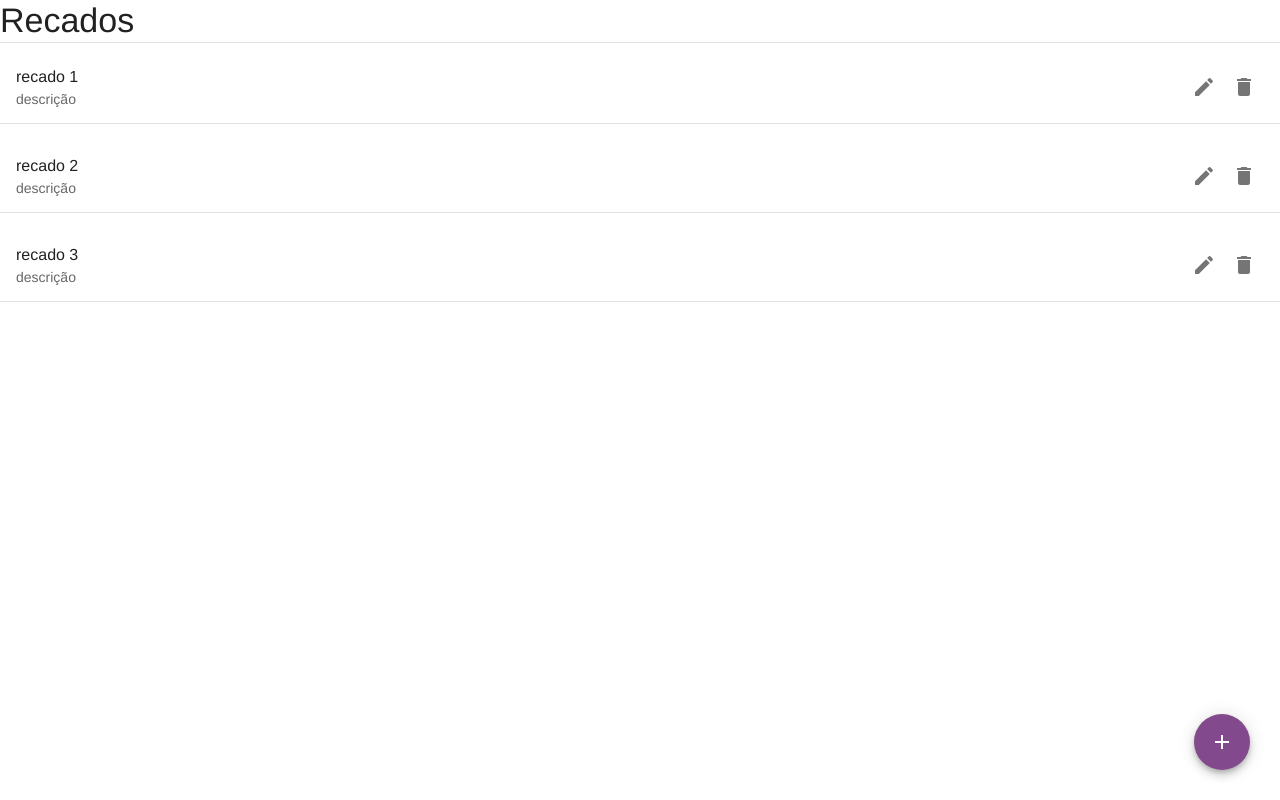
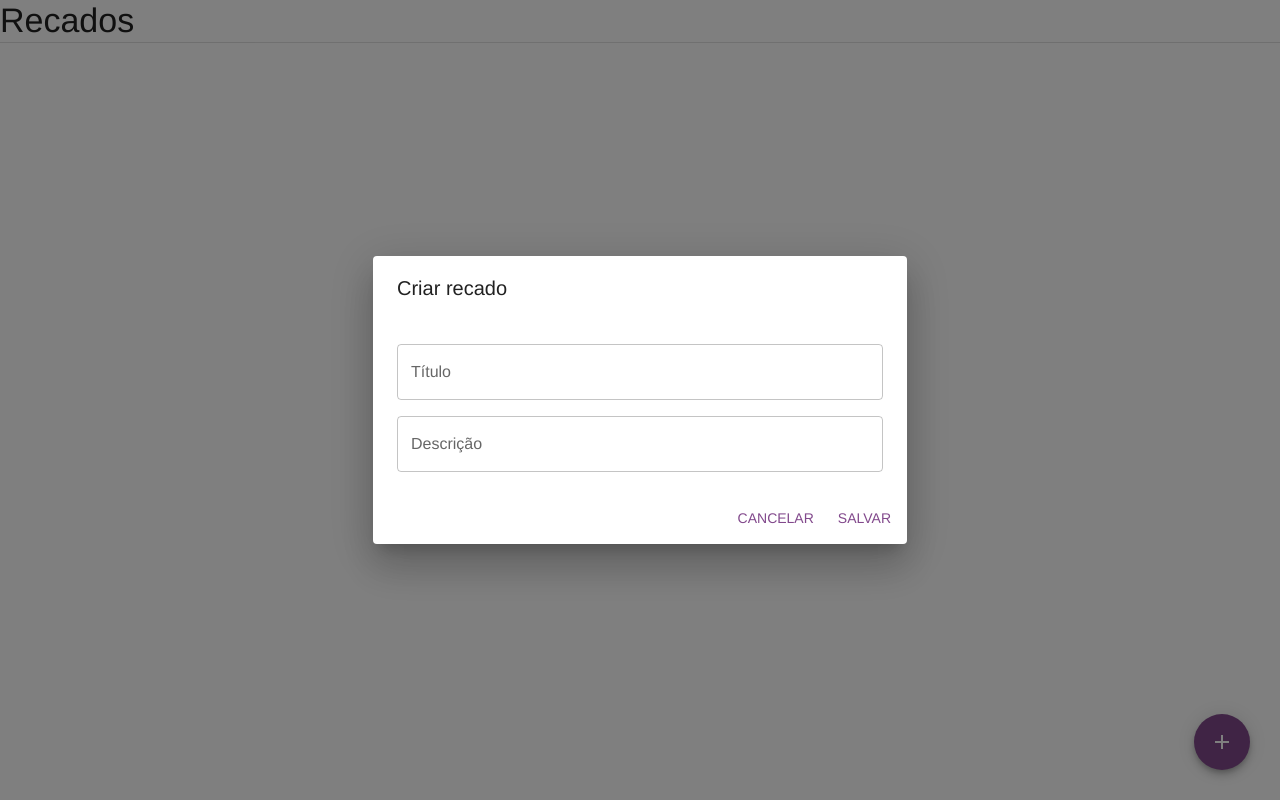
Before and after one commit to Gabileichtweis/atividade-conclusao-modulo-5, a React (Create React App) app: page /recados in a window 1280 px wide. Both pictures are taken after a click on the button "Adicionar novo contato". Built offline with nearby package versions, Linux system fonts and the light colour scheme.

Commit message:
lógica recados

```diff
--- a/src/componentes/List/Index.tsx
+++ b/src/componentes/List/Index.tsx
@@ -1,30 +1,54 @@
-import * as React from 'react';
+import React, { useState } from 'react';
 import List from '@mui/material/List';
 import ListItem from '@mui/material/ListItem';
 import ListItemText from '@mui/material/ListItemText';
 import Divider from '@mui/material/Divider';
-import { Recado } from '../../types/index';
-import { Button, IconButton } from '@mui/material';
+import { Acao, Recado } from '../../types/index';
+import { IconButton } from '@mui/material';
 import { Edit, Delete } from '@mui/icons-material';
+import Modal from '../Modal/Index';
 
 interface ListaRecadosProps {
   recado: Recado;
 }
 
 const ListaRecados: React.FC<ListaRecadosProps> = ({ recado }) => {
+  const [abertura, setAbertura] = useState(false);
+  const [acao, setAcao] = useState<Acao>('atualizar');
+
+  const abrirModal = (acao: Acao) => {
+    setAcao(acao);
+    setAbertura(true);
+  };
+
   return (
+    <>
       <List>
         <ListItem>
           <ListItemText primary={recado.titulo} secondary={recado.descricao} />
-        <IconButton aria-label="Editar recado">
+          <IconButton
+            aria-label="Editar recado"
+            onClick={() => abrirModal('atualizar')}
+          >
             <Edit />
           </IconButton>
-        <IconButton aria-label="Deletar recado">
+          <IconButton
+            aria-label="Deletar recado"
+            onClick={() => abrirModal('deletar')}
+          >
             <Delete />
           </IconButton>
         </ListItem>
         <Divider component="li" />
       </List>
+
+      <Modal
+        aberto={abertura}
+        acao={acao}
+        fecharModal={() => setAbertura(false)}
+        recado={recado}
+      />
+    </>
   );
 };
 
--- /dev/null
+++ b/src/componentes/Modal/Index.tsx
@@ -0,0 +1,123 @@
+import React, { useEffect, useState } from 'react';
+import Button from '@mui/material/Button';
+import Dialog from '@mui/material/Dialog';
+import DialogActions from '@mui/material/DialogActions';
+import DialogContent from '@mui/material/DialogContent';
+import DialogContentText from '@mui/material/DialogContentText';
+import DialogTitle from '@mui/material/DialogTitle';
+import { Acao, Recado } from '../../types';
+import { Grid, TextField } from '@mui/material';
+import { useAppDispatch } from '../../store/hooks';
+import {
+  adicionarRecado,
+  atualizarRecado,
+  excluirRecado,
+} from '../../store/modules/Recados/recadosSlice';
+import { gerarId } from '../../utils/gerarId';
+
+interface ModalProps {
+  aberto: boolean;
+  fecharModal: () => void;
+  acao: Acao;
+  recado?: Recado;
+}
+
+const Modal: React.FC<ModalProps> = ({ aberto, fecharModal, acao, recado }) => {
+  const [titulo, setTitulo] = useState('');
+  const [descricao, setDescricao] = useState('');
+
+  const dispatch = useAppDispatch();
+
+  useEffect(() => {
+    if (recado && acao === 'atualizar') {
+      setTitulo(recado.titulo);
+      setDescricao(recado.descricao);
+    }
+  }, [acao, recado]);
+
+  const salvar = () => {
+    switch (acao) {
+      case 'criar':
+        dispatch(
+          adicionarRecado({
+            id: gerarId(),
+            titulo,
+            descricao,
+          })
+        );
+        limparCampos();
+        break;
+      case 'atualizar':
+        if (recado) {
+          dispatch(
+            atualizarRecado({ id: recado.id, changes: { titulo, descricao } })
+          );
+        }
+        break;
+      case 'deletar':
+        if (recado) {
+          dispatch(excluirRecado(recado.id));
+        }
+        break;
+      default:
+    }
+    fecharModal();
+  };
+
+  const limparCampos = () => {
+    setTitulo('');
+    setDescricao('');
+  };
+
+  return (
+    <Dialog
+      open={aberto}
+      onClose={fecharModal}
+      aria-labelledby="alert-dialog-title"
+      aria-describedby="alert-dialog-description"
+    >
+      <DialogTitle id="alert-dialog-title">
+        {acao === 'criar' && 'Criar recado'}
+        {acao === 'atualizar' && 'Atualizar recado'}
+        {acao === 'deletar' && 'Deletar recado'}
+      </DialogTitle>
+      <DialogContent>
+        {acao === 'deletar' && (
+          <DialogContentText id="alert-dialog-description">
+            Tem certeza que deseja remover esse recado? A ação é irreversível.
+          </DialogContentText>
+        )}
+        {acao !== 'deletar' && (
+          <Grid container spacing={2} marginTop={1}>
+            <Grid item xs={12}>
+              <TextField
+                id="titulo"
+                label={'Título'}
+                value={titulo}
+                onChange={(ev) => setTitulo(ev.target.value)}
+                fullWidth
+              />
+            </Grid>
+            <Grid item xs={12}>
+              <TextField
+                id="descricao"
+                label={'Descrição'}
+                value={descricao}
+                onChange={(ev) => setDescricao(ev.target.value)}
+                fullWidth
+              />
+            </Grid>
+          </Grid>
+        )}
+      </DialogContent>
+      <DialogActions>
+        <Button onClick={fecharModal}>CANCELAR</Button>
+        <Button onClick={fecharModal} autoFocus>
+          SALVAR
+        </Button>
+      </DialogActions>
+    </Dialog>
+  );
+};
+
+export default Modal;
--- a/src/pages/Recados.tsx
+++ b/src/pages/Recados.tsx
@@ -1,9 +1,18 @@
 import { Divider, Fab, Grid, Typography } from '@mui/material';
-import React from 'react';
+import React, { useState } from 'react';
 import { Add } from '@mui/icons-material';
 import ListaRecados from '../componentes/List/Index';
+import Modal from '../componentes/Modal/Index';
+import { useAppSelector } from '../store/hooks';
+import { selectAll } from '../store/modules/Recados/recadosSlice';
 
 const Recados: React.FC = () => {
+  const [abertura, setAbertura] = useState(false);
+  const recados = useAppSelector(selectAll);
+
+  const fecharModal = () => {
+    setAbertura(false);
+  };
   return (
     <>
       <Typography variant="h4">Recados</Typography>
@@ -11,26 +20,22 @@ const Recados: React.FC = () => {
       <Divider />
 
       <Grid container>
-        <Grid item xs={12}></Grid>
+        {recados.map((recado) => (
+          <Grid item key={recado.id} xs={12}>
+            <ListaRecados recado={recado} />
+          </Grid>
+        ))}
       </Grid>
-
-      <ListaRecados
-        recado={{ titulo: 'recado 1', descricao: 'descrição', id: 1 }}
-      />
-      <ListaRecados
-        recado={{ titulo: 'recado 2', descricao: 'descrição', id: 2 }}
-      />
-      <ListaRecados
-        recado={{ titulo: 'recado 3', descricao: 'descrição', id: 3 }}
-      />
       <Fab
-        onClick={() => alert('clicou')}
+        onClick={() => setAbertura(true)}
         color="primary"
         aria-label="Adicionar novo contato"
         sx={{ position: 'fixed', right: '30px', bottom: '30px' }}
       >
         <Add />
       </Fab>
+
+      <Modal aberto={abertura} acao="criar" fecharModal={fecharModal} />
     </>
   );
 };
--- a/src/store/index.ts
+++ b/src/store/index.ts
@@ -5,7 +5,7 @@ import localStorage from 'redux-persist/lib/storage';
 import rootReducer from './modules/rootReducer';
 
 const persistConfig = {
-  key: 'usuários',
+  key: 'ListaRecados',
   storage: localStorage,
 };
 
@@ -13,6 +13,8 @@ const persistedReducer = persistReducer(persistConfig, rootReducer);
 
 export const appStore = configureStore({
   reducer: persistedReducer,
+  middleware: (getDefaultMiddleware) =>
+    getDefaultMiddleware({ serializableCheck: false }),
 });
 
 export const appPersistor = persistStore(appStore);
--- a/src/types/index.ts
+++ b/src/types/index.ts
@@ -9,3 +9,5 @@ export type Usuario = {
   senha: string;
   recados: Recado[];
 };
+
+export type Acao = 'criar' | 'atualizar' | 'deletar';
--- /dev/null
+++ b/src/utils/gerarId.ts
@@ -0,0 +1,3 @@
+export function gerarId() {
+  return new Date().getTime();
+}
```
Lines whose indentation alone changed are shown as unchanged.
